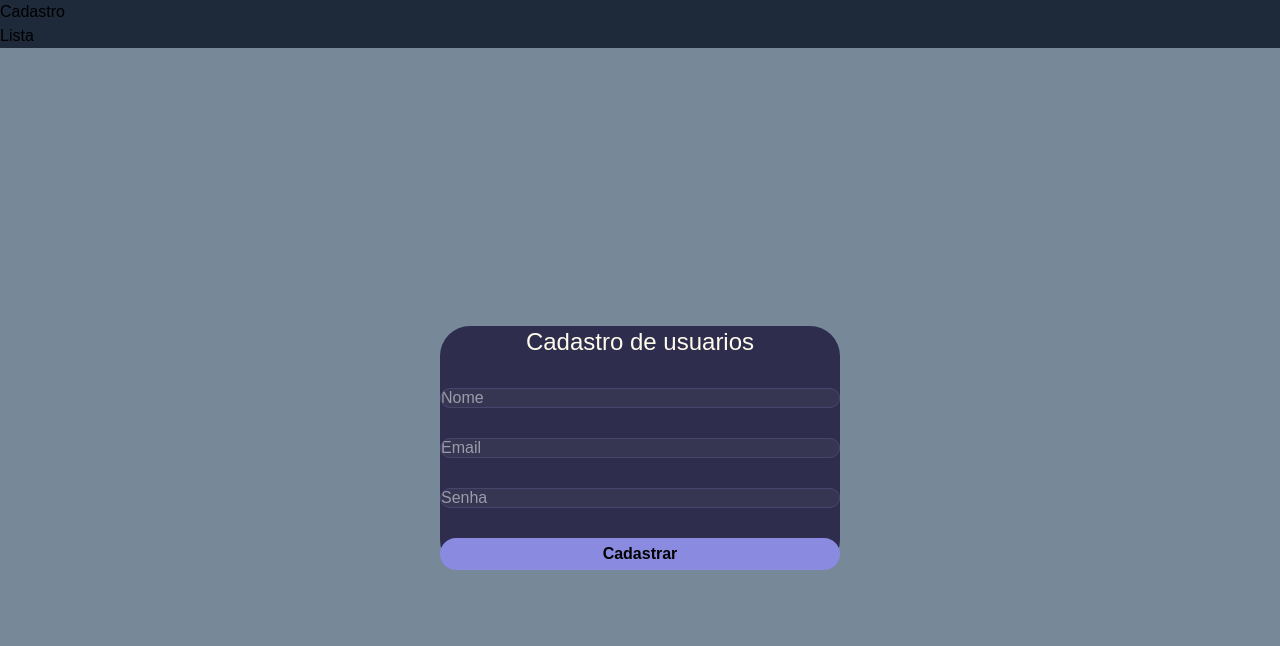
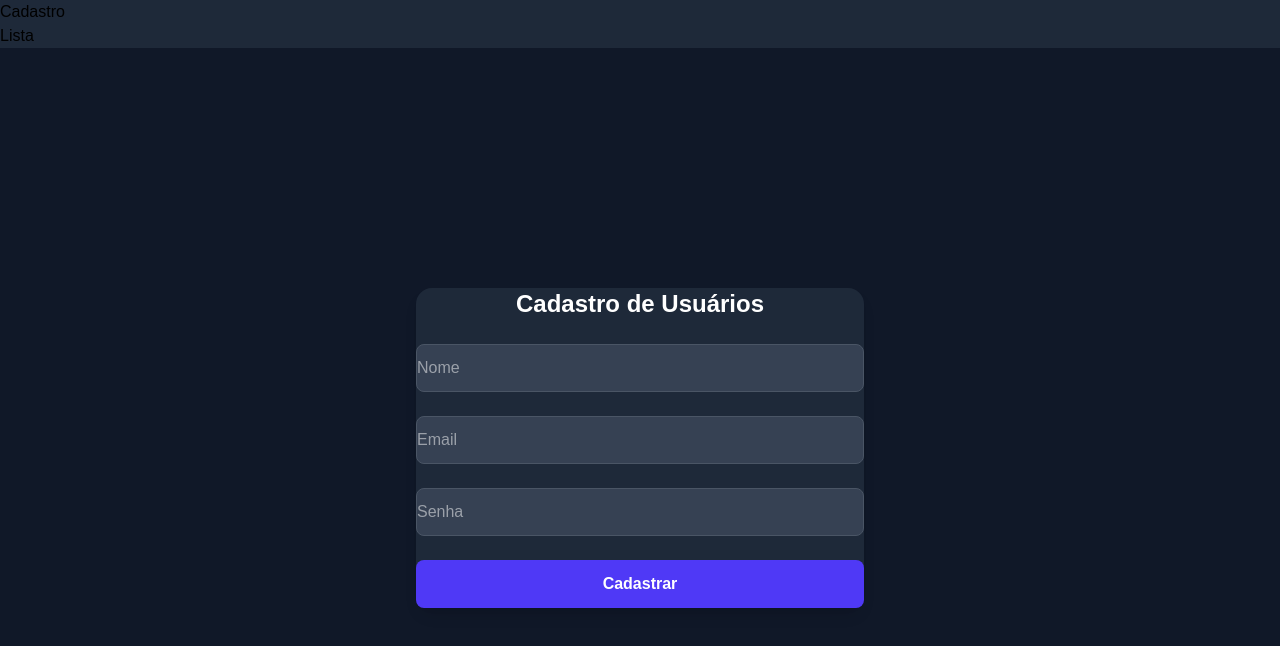
Before and after one commit to Lucas-Afonso7/estagio, a React (Vite) app in the folder projeto-de-usuarios/frontend-react/: page /cadastro in a window 1280 px wide. Shown: the top 646 px of the page. Built offline with nearby package versions, Linux system fonts and the light colour scheme.

Commit message:
atualiza estilos do Tailwind

```diff
--- a/projeto-de-usuarios/frontend-react/src/pages/Cadastro/index.jsx
+++ b/projeto-de-usuarios/frontend-react/src/pages/Cadastro/index.jsx
@@ -16,19 +16,21 @@ function Cadastro() {
       body: JSON.stringify({ name, email, password }),
     });
   };
+
   return (
-    <div className="flex justify-center items-center h-screen">
+    <div className="flex justify-center items-center min-h-screen bg-gray-900">
       <form
         onSubmit={enviar}
-        className="flex flex-col gap-[30px] p-[30px] rounded-[30px] bg-[#2e2d4e] w-[400px] mb-[20px]"
+        className="flex flex-col gap-6 p-12 rounded-2xl bg-gray-800 w-[28rem] shadow-lg"
       >
-        <h1 className="text-amber-50 text-2xl text-center">
-          Cadastro de usuarios
+        <h1 className="text-white text-2xl text-center font-semibold">
+          Cadastro de Usuários
         </h1>
+
         <input
           value={name}
           onChange={(e) => setName(e.target.value)}
-          className="border border-[#48456c] rounded-4xl h-9/10 bg-[#363653] text-white text-base p1-[10] "
+          className="border border-gray-600 rounded-lg h-12 bg-gray-700 text-white text-base px-4"
           placeholder="Nome"
           name="nome"
           type="text"
@@ -36,7 +38,7 @@ function Cadastro() {
         <input
           value={email}
           onChange={(e) => setEmail(e.target.value)}
-          className="border border-[#48456c] rounded-4xl h-9/10 bg-[#363653] text-white text-base p1-[10] "
+          className="border border-gray-600 rounded-lg h-12 bg-gray-700 text-white text-base px-4"
           placeholder="Email"
           name="email"
           type="email"
@@ -44,13 +46,13 @@ function Cadastro() {
         <input
           value={password}
           onChange={(e) => setPassword(e.target.value)}
-          className="border border-[#48456c] rounded-4xl h-9/10 bg-[#363653] text-white text-base p1-[10] "
+          className="border border-gray-600 rounded-lg h-12 bg-gray-700 text-white text-base px-4"
           placeholder="Senha"
           name="senha"
           type="password"
         />
         <button
-          className="rounded-4xl bg-[#8b8ae1] h-8  font-bold cursor-pointer"
+          className="rounded-lg bg-indigo-600 hover:bg-indigo-500 h-12 text-white font-bold transition"
           type="submit"
         >
           Cadastrar
```
